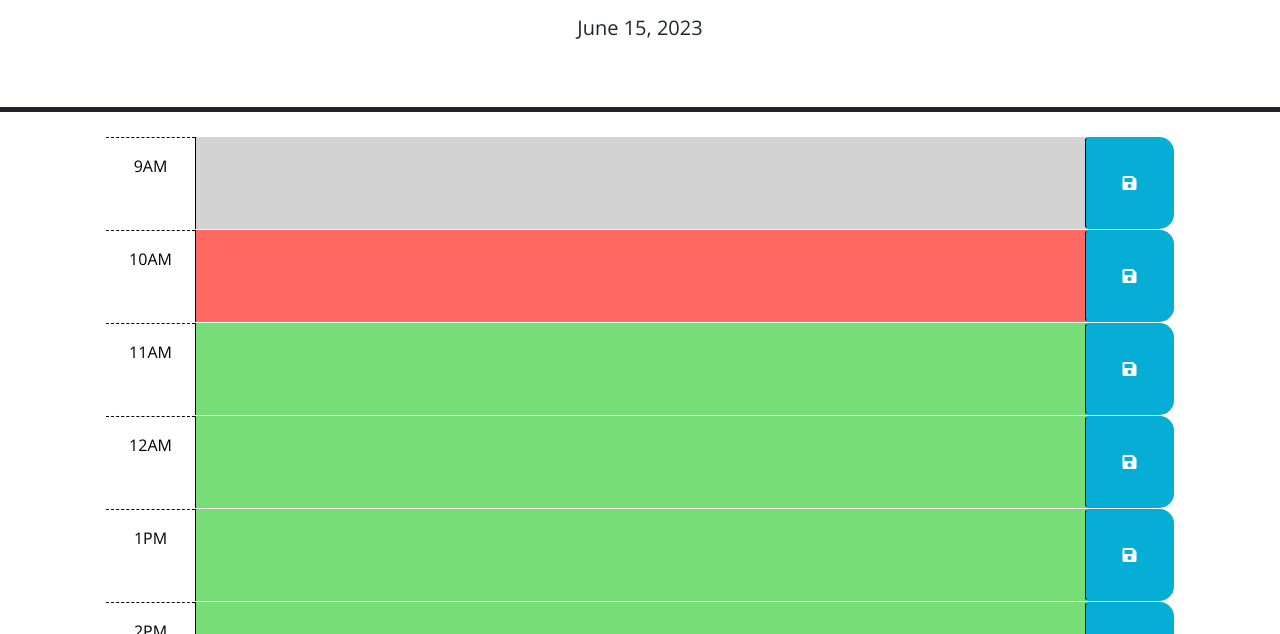
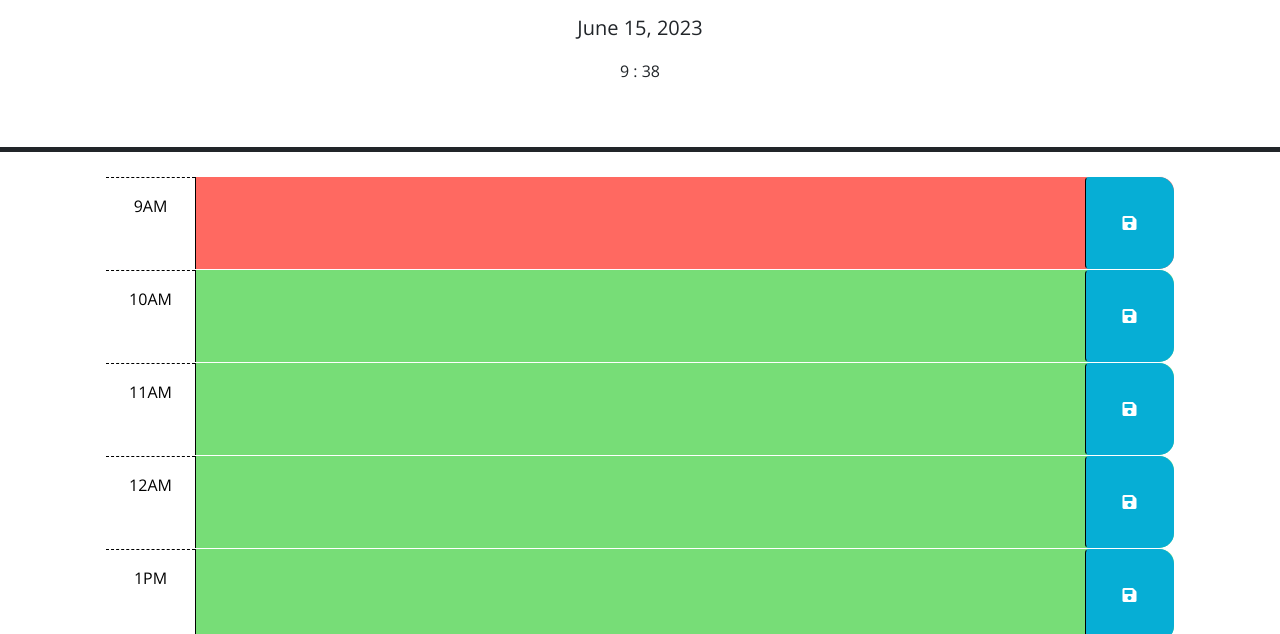
Before and after one commit to hsaagal78/WorkDayScheduler_Challege, a plain HTML site: page index.html in a window 1280 px wide. Shown: the part 166-800 px from the top of the page. Drawn offline with nearby package versions, Linux system fonts and the light colour scheme.

Commit message:
the clock fix

```diff
--- a/index.html
+++ b/index.html
@@ -26,7 +26,10 @@
   <header class="p-5 mb-4 border-5 border-bottom border-dark text-center">
     <h1 class="display-3">Work Day Scheduler</h1>
     <p class="lead">A simple calendar app for scheduling your work day</p>
-    <p id="currentDay" class="lead"></p>
+    <p id="currentDay"  class="lead"></p>
+    <p class="headhour"></p>
+    <p id="headhour">:</p>
+    <p id="headminutes"></p>
   </header>
   <div class="container-lg px-5">
     <div id="container">
--- a/script.js
+++ b/script.js
@@ -1,11 +1,9 @@
-// Wrap all code that interacts with the DOM in a call to jQuery to ensure that
-// the code isn't run until the browser has finished rendering all the elements
-// in the html.
 $(function() {
     var container = $("#container"); // Get the container element with id "container"
     var saveBtns = $(".saveBtn"); // Get all elements with the class "saveBtn"
     var DayCurrent = $("#currentDay"); // Get the element with id "currentDay"
-
+    var headhour=$(".headhour");
+    var headminutes=$("#headminutes");
     // Display the current day at the top of the calendar
     function displayCurrentDay() {
       var currentDay = dayjs().format("MMMM DD, YYYY"); // Get the current day using Day.js library and format it as "Month Day, Year"
@@ -14,9 +12,12 @@ $(function() {
 
     // Check the timeblocks' time and apply appropriate styling
     function updateTimeblockStyling() {
-      var currentHour = parseInt(dayjs().format("HH")); // Get the current hour using Day.js library and parse it as an integer
-
-      saveBtns.each(function() {
+      var currentHour = parseInt(dayjs().format("h"));
+      var currentMinutes = parseInt(dayjs().format("m")); // Get the current hour using Day.js library and parse it as an integer
+        console.log( parseInt(dayjs().format("mm")));
+        headhour.text(currentHour);
+        headminutes.text(currentMinutes);
+        saveBtns.each(function() {
         var hour = parseInt($(this).data("hour")); // Get the value of the "data-hour" attribute of the current element and convert it to an integer
 
         if (hour < currentHour) {
--- a/style.css
+++ b/style.css
@@ -3,6 +3,12 @@ body {
     font-size: 16px;
   }
 
+
+  #headhour, #headminutes, .headhour {
+
+    display: inline-block;
+
+  }
   textarea {
     background: transparent;
     border: none;
```
